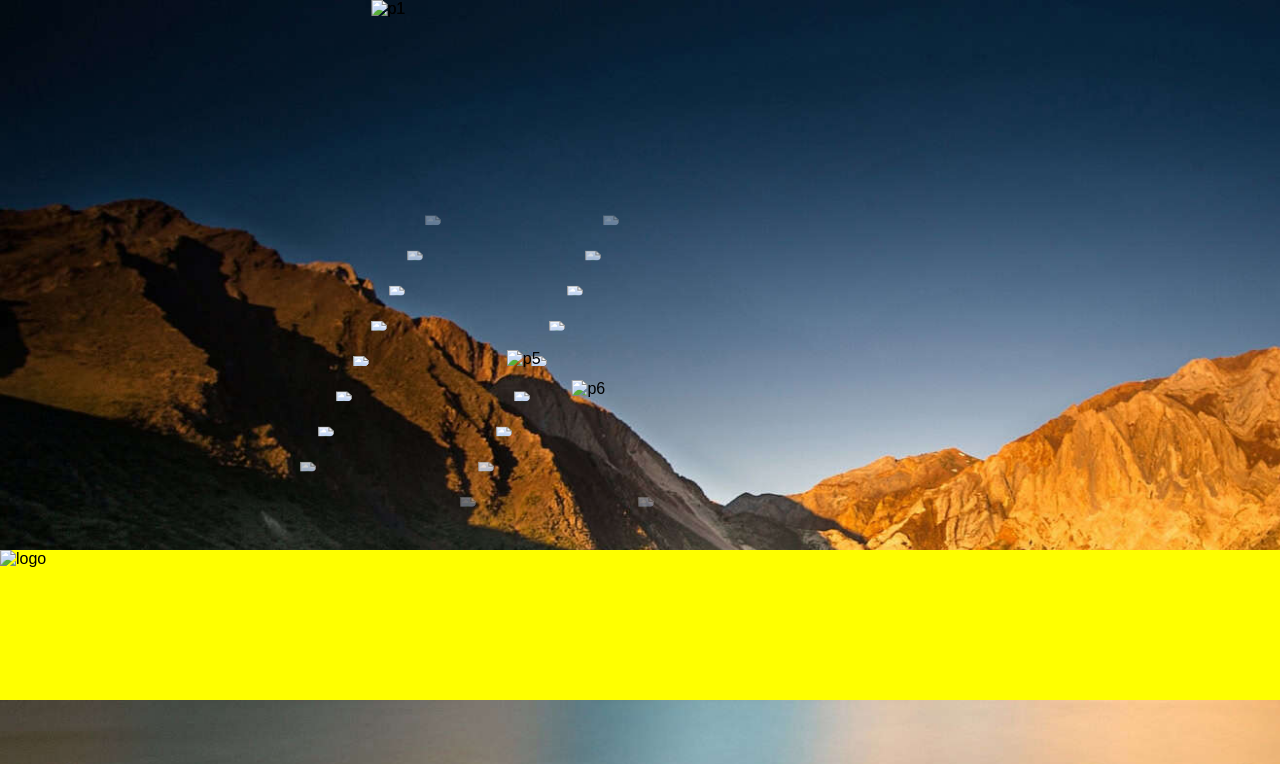
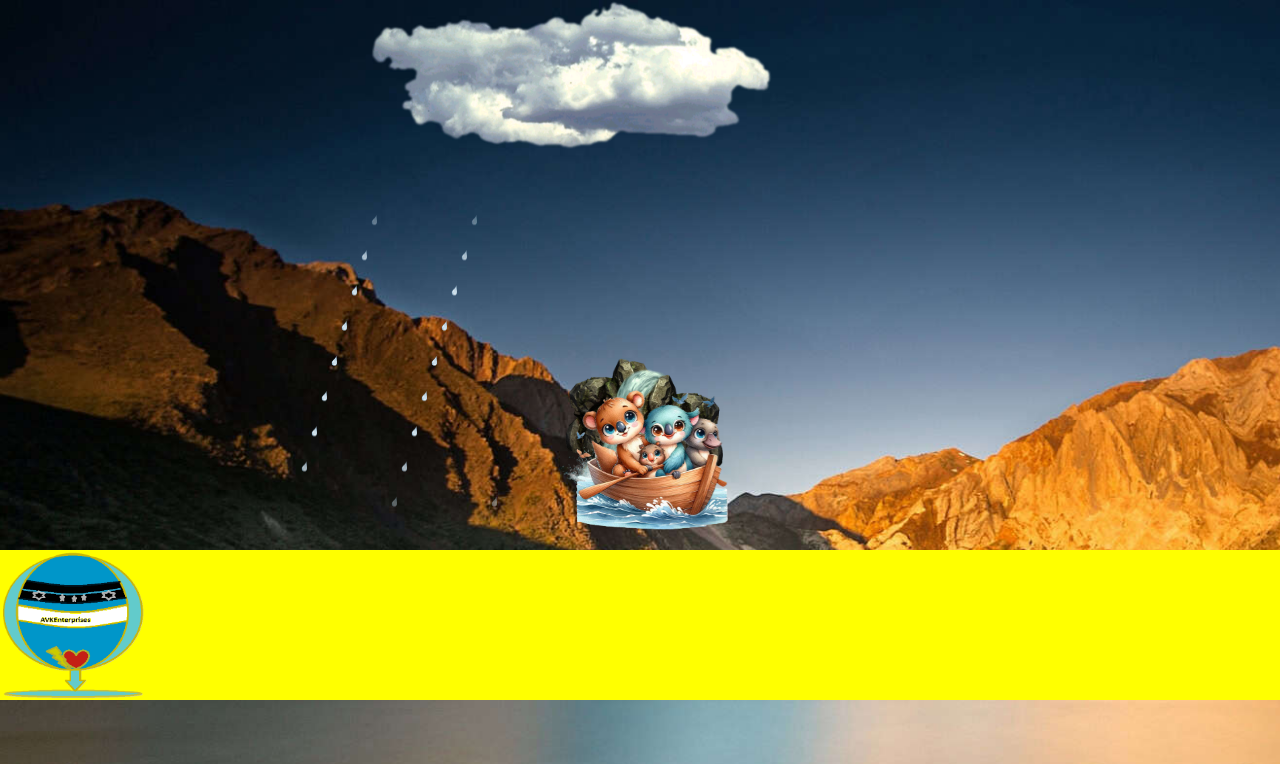
Before and after one commit to kpvishwapriya/assignment4, a plain HTML site: page index.html in a window 1280 px wide. Shown: the top 764 px of the page. Drawn offline with Linux system fonts and the light colour scheme; files whose address does not match are found by name.

Commit message:
Update index.html
Signed-off-by: VishwaPriya <kpvishwapriya@gmail.com>

```diff
--- a/index.html
+++ b/index.html
@@ -17,7 +17,7 @@
             <img src="images/bg4.jpg" alt="bg">
         </div> -->
         <div class="content">
-            <img src="images/vishwalogo.png" alt="logo" class="logo">
+            <img src="vishwalogo.png" alt="logo" class="logo">
             <nav>
                 <li><a href="#about" style="color: white;">about</a></li>
                 <li><a href="#projects" style="color: white;">projects</a></li>
@@ -27,39 +27,39 @@
             </nav>
         </div>
         <div class="pictures">
-            <img src="images/cloud.png" alt="p1" class="pic1"style="height:150px;top :0;left:120px;position: absolute;">
-            <img src="images/cloud.png" alt="p1" class="pic1"style="height:150px;top :0;left:5 00px;position: absolute;">
+            <img src="cloud.png" alt="p1" class="pic1"style="height:150px;top :0;left:120px;position: absolute;">
+            <img src="cloud.png" alt="p1" class="pic1"style="height:150px;top :0;left:5 00px;position: absolute;">
 
             <div class="pic3" style="height: 10px; width: 10px;">
-            <img src="images/raindrop.png" alt="p3" >
-            <img src="images/raindrop.png" alt="p3">
-            <img src="images/raindrop.png" alt="p3">
-            <img src="images/raindrop.png" alt="p3">
-            <img src="images/raindrop.png" alt="p3">
-            <img src="images/raindrop.png" alt="p3" >
-            <img src="images/raindrop.png" alt="p3">
-            <img src="images/raindrop.png" alt="p3">
-            <img src="images/raindrop.png" alt="p3">
-            <img src="images/raindrop.png" alt="p3">
-            <img src="images/raindrop.png" alt="p3" >
-            <img src="images/raindrop.png" alt="p3">
-            <img src="images/raindrop.png" alt="p3">
-            <img src="images/raindrop.png" alt="p3">
-            <img src="images/raindrop.png" alt="p3">
-            <img src="images/raindrop.png" alt="p3" >
-            <img src="images/raindrop.png" alt="p3">
-            <img src="images/raindrop.png" alt="p3">
-            <img src="images/raindrop.png" alt="p3">
-            <img src="images/raindrop.png" alt="p3">
+            <img src="raindrop.png" alt="p3" >
+            <img src="raindrop.png" alt="p3">
+            <img src="raindrop.png" alt="p3">
+            <img src="raindrop.png" alt="p3">
+            <img src="raindrop.png" alt="p3">
+            <img src="raindrop.png" alt="p3" >
+            <img src="raindrop.png" alt="p3">
+            <img src="raindrop.png" alt="p3">
+            <img src="raindrop.png" alt="p3">
+            <img src="raindrop.png" alt="p3">
+            <img src="raindrop.png" alt="p3" >
+            <img src="raindrop.png" alt="p3">
+            <img src="raindrop.png" alt="p3">
+            <img src="raindrop.png" alt="p3">
+            <img src="raindrop.png" alt="p3">
+            <img src="raindrop.png" alt="p3" >
+            <img src="raindrop.png" alt="p3">
+            <img src="raindrop.png" alt="p3">
+            <img src="raindrop.png" alt="p3">
+            <img src="raindrop.png" alt="p3">
 
 
 
             </div>
 
-            <img src="images/opennedwings.png" alt="p4" class="pic4">
-            <img src="images/waterfall.png" alt="p5"class="pic5">
-            <img src="images/boat.png" alt="p6" class="pic6">
-            <img src="images/drops.png" alt="p7"class="pic7">
+            <img src="opennedwings.png" alt="p4" class="pic4">
+            <img src="waterfall.png" alt="p5"class="pic5">
+            <img src="boat.png" alt="p6" class="pic6">
+            <img src="drops.png" alt="p7"class="pic7">
 
         </div>
     </header>
@@ -136,4 +136,5 @@
 
     </section>
 </body>
+
 </html>
```
